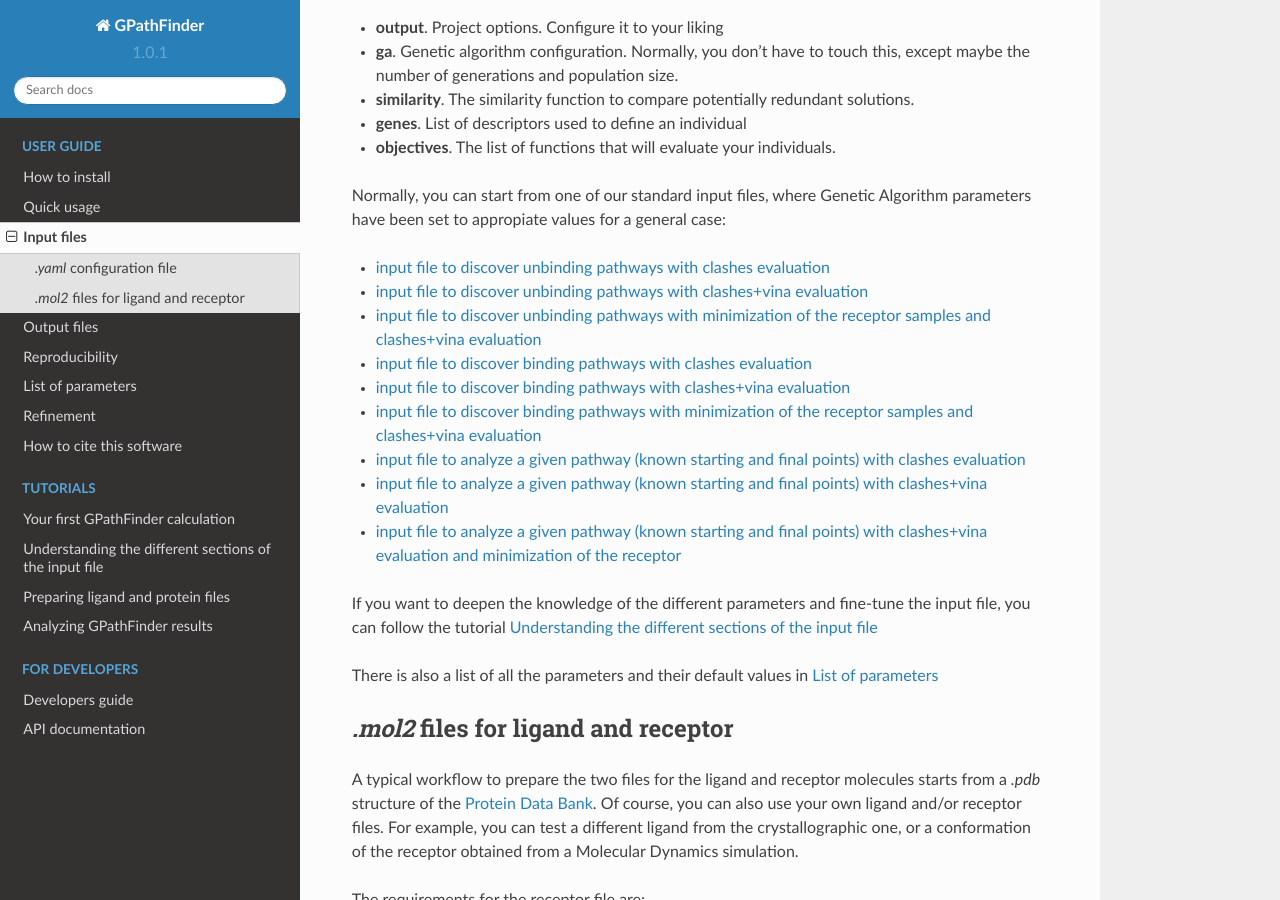
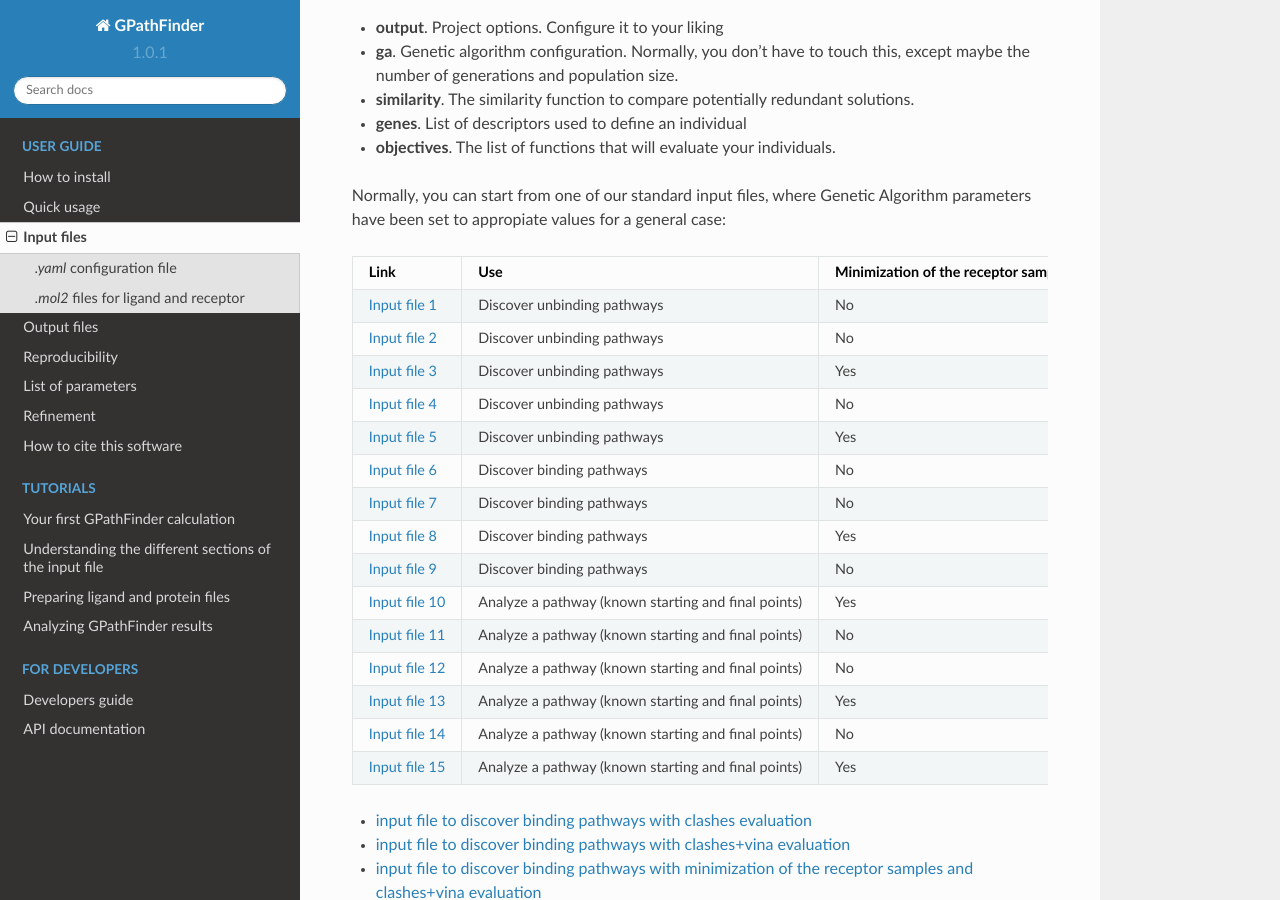
Before and after one commit to insilichem/gpathfinder, a Sphinx documentation site: the page built from docs/input.rst, in a window 1280 px wide and 900 px high, scrolled down 536 px. Built offline with Sphinx 7.4.7 and the Read the Docs theme 2.0.0, drawn with Linux system fonts in a browser that asks for light colours.

Commit message:
add: new input files for smina

```diff
--- a/docs/input.rst
+++ b/docs/input.rst
@@ -46,9 +46,29 @@
 
 Normally, you can start from one of our standard input files, where Genetic Algorithm parameters have been set to appropiate values for a general case:
 
-- `input file to discover unbinding pathways with clashes evaluation <https://raw.githubusercontent.com/insilichem/gpathfinder/master/examples/input_files/unbinding_clashes.yaml>`_
-- `input file to discover unbinding pathways with clashes+vina evaluation <https://raw.githubusercontent.com/insilichem/gpathfinder/master/examples/input_files/unbinding_clashes_vina.yaml>`_
-- `input file to discover unbinding pathways with minimization of the receptor samples and clashes+vina evaluation <https://raw.githubusercontent.com/insilichem/gpathfinder/master/examples/input_files/unbinding_clashes_vina_minimize.yaml>`_
+.. csv-table::
+   :header: "Link", "Use", "Minimization of the receptor samples", "Clashes", "Vina", "Smina"
+   :widths: 15, 30, 25, 10, 10, 10
+
+   "`Input file 1 <https://raw.githubusercontent.com/insilichem/gpathfinder/master/examples/input_files/unbinding_clashes.yaml>`_", "Discover unbinding pathways", "No", "Yes", "No", "No"
+   "`Input file 2 <https://raw.githubusercontent.com/insilichem/gpathfinder/master/examples/input_files/unbinding_clashes_vina.yaml>`_", "Discover unbinding pathways", "No", "Yes", "Yes", "No"
+   "`Input file 3 <https://raw.githubusercontent.com/insilichem/gpathfinder/master/examples/input_files/unbinding_clashes_vina_minimize.yaml>`_", "Discover unbinding pathways", "Yes", "Yes", "Yes", "No"
+   "`Input file 4 <https://raw.githubusercontent.com/insilichem/gpathfinder/master/examples/input_files/unbinding_clashes_smina.yaml>`_", "Discover unbinding pathways", "No", "Yes", "No", "Yes"
+   "`Input file 5 <https://raw.githubusercontent.com/insilichem/gpathfinder/master/examples/input_files/unbinding_clashes_smina_minimize.yaml>`_", "Discover unbinding pathways", "Yes", "Yes", "No", "Yes"
+   "`Input file 6 <https://raw.githubusercontent.com/insilichem/gpathfinder/master/examples/input_files/binding_clashes.yaml>`_", "Discover binding pathways", "No", "Yes", "No", "No"
+   "`Input file 7 <https://raw.githubusercontent.com/insilichem/gpathfinder/master/examples/input_files/binding_clashes_vina.yaml>`_", "Discover binding pathways", "No", "Yes", "Yes", "No"
+   "`Input file 8 <https://raw.githubusercontent.com/insilichem/gpathfinder/master/examples/input_files/binding_clashes_vina_minimize.yaml>`_", "Discover binding pathways", "Yes", "Yes", "Yes", "No"
+   "`Input file 9 <https://raw.githubusercontent.com/insilichem/gpathfinder/master/examples/input_files/binding_clashes_smina.yaml>`_", "Discover binding pathways", "No", "Yes", "No", "Yes"
+   "`Input file 10 <https://raw.githubusercontent.com/insilichem/gpathfinder/master/examples/input_files/binding_clashes_smina_minimize.yaml>`_", "Analyze a pathway (known starting and final points)", "Yes", "Yes", "No", "Yes"
+   "`Input file 11 <https://raw.githubusercontent.com/insilichem/gpathfinder/master/examples/input_files/analyze_clashes.yaml>`_", "Analyze a pathway (known starting and final points)", "No", "Yes", "No", "No"
+   "`Input file 12 <https://raw.githubusercontent.com/insilichem/gpathfinder/master/examples/input_files/analyze_clashes_vina.yaml>`_", "Analyze a pathway (known starting and final points)", "No", "Yes", "Yes", "No"
+   "`Input file 13 <https://raw.githubusercontent.com/insilichem/gpathfinder/master/examples/input_files/analyze_clashes_vina_minimize.yaml>`_", "Analyze a pathway (known starting and final points)", "Yes", "Yes", "Yes", "No"
+   "`Input file 14 <https://raw.githubusercontent.com/insilichem/gpathfinder/master/examples/input_files/analyze_clashes_smina.yaml>`_", "Analyze a pathway (known starting and final points)", "No", "Yes", "No", "Yes"
+   "`Input file 15 <https://raw.githubusercontent.com/insilichem/gpathfinder/master/examples/input_files/analyze_clashes_smina_minimize.yaml>`_", "Analyze a pathway (known starting and final points)", "Yes", "Yes", "No", "Yes"
+
+
+
+
 - `input file to discover binding pathways with clashes evaluation <https://raw.githubusercontent.com/insilichem/gpathfinder/master/examples/input_files/binding_clashes.yaml>`_
 - `input file to discover binding pathways with clashes+vina evaluation <https://raw.githubusercontent.com/insilichem/gpathfinder/master/examples/input_files/binding_clashes_vina.yaml>`_
 - `input file to discover binding pathways with minimization of the receptor samples and clashes+vina evaluation <https://raw.githubusercontent.com/insilichem/gpathfinder/master/examples/input_files/binding_clashes_vina_minimize.yaml>`_
```
